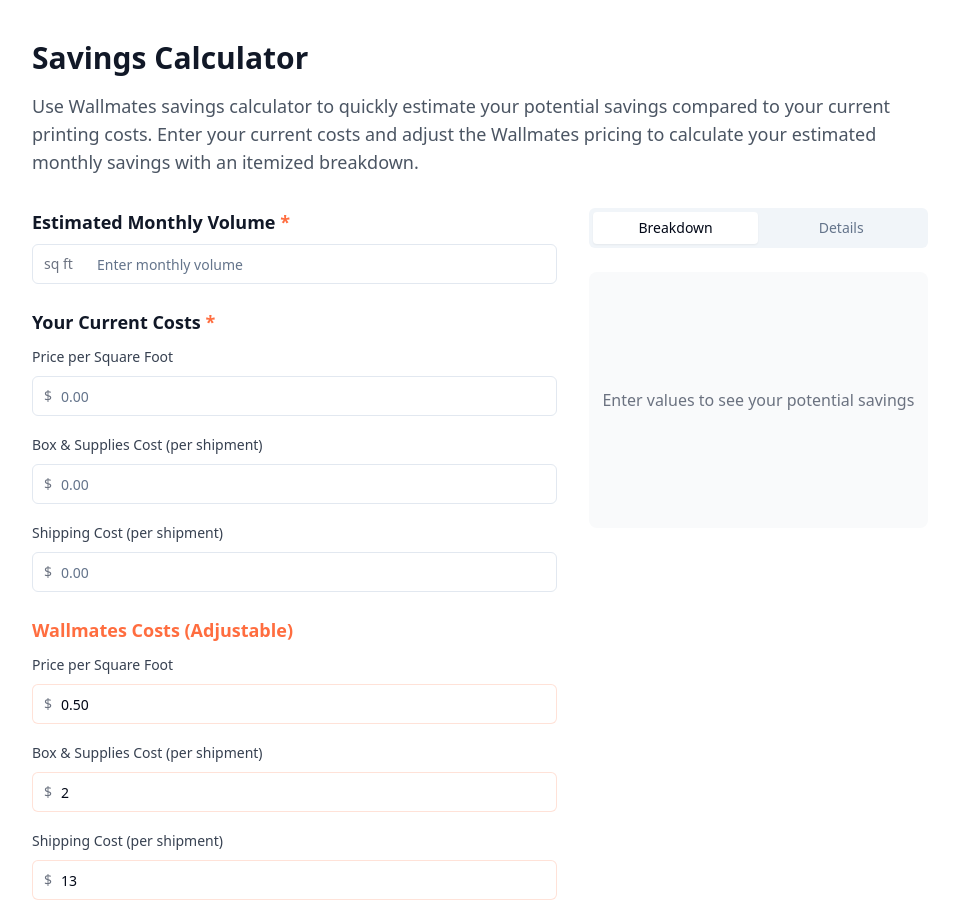
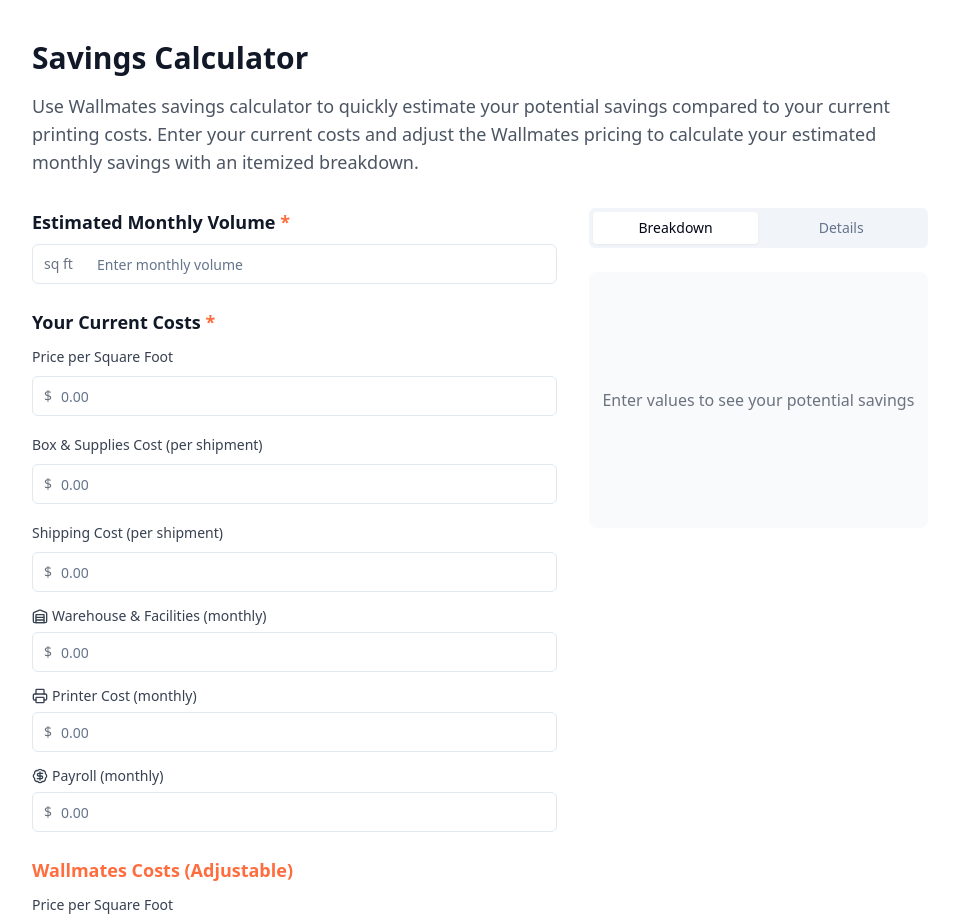
Before and after one commit to AppHeads/wallmate-savings-wizard, a React (Vite) app: page / in a window 1280 px wide. Shown: the top 922 px of the page, without its empty margins (160-1119 px from the left). Built offline with nearby package versions, Linux system fonts and the light colour scheme.

Commit message:
Refactor and add cost fields
Refactor the calculator and add fields for warehouse, facilities, printer cost, and payroll in the current costs section.

```diff
--- a/src/components/SavingsCalculator/components/CurrentCosts.tsx
+++ b/src/components/SavingsCalculator/components/CurrentCosts.tsx
@@ -2,7 +2,7 @@
 import React from 'react';
 import { Input } from "@/components/ui/input";
 import { Label } from "@/components/ui/label";
-import { DollarSign, Package, Truck } from "lucide-react";
+import { DollarSign, Warehouse, Printer, BadgeDollarSign } from "lucide-react";
 
 interface CurrentCostsProps {
   currentPricePerSqFt: string;
@@ -11,6 +11,12 @@ interface CurrentCostsProps {
   setBoxSuppliesCost: (value: string) => void;
   shippingCost: string;
   setShippingCost: (value: string) => void;
+  warehouseCost: string;
+  setWarehouseCost: (value: string) => void;
+  printerCost: string;
+  setPrinterCost: (value: string) => void;
+  payrollCost: string;
+  setPayrollCost: (value: string) => void;
 }
 
 const CurrentCosts: React.FC<CurrentCostsProps> = ({
@@ -20,6 +26,12 @@ const CurrentCosts: React.FC<CurrentCostsProps> = ({
   setBoxSuppliesCost,
   shippingCost,
   setShippingCost,
+  warehouseCost,
+  setWarehouseCost,
+  printerCost,
+  setPrinterCost,
+  payrollCost,
+  setPayrollCost,
 }) => {
   return (
     <div className="w-full">
@@ -88,6 +100,70 @@ const CurrentCosts: React.FC<CurrentCostsProps> = ({
             </div>
           </div>
         </div>
+
+        {/* New fields */}
+        <div className="space-y-2">
+          <Label className="text-gray-700 flex items-center gap-1">
+            <Warehouse className="h-4 w-4" /> Warehouse & Facilities (monthly)
+          </Label>
+          <div className="flex items-center">
+            <div className="relative w-full">
+              <div className="absolute inset-y-0 left-0 pl-3 flex items-center pointer-events-none">
+                <span className="text-gray-500 sm:text-sm">$</span>
+              </div>
+              <Input
+                type="number"
+                step="0.01"
+                placeholder="0.00"
+                value={warehouseCost}
+                onChange={(e) => setWarehouseCost(e.target.value)}
+                className="pl-7 transition-all duration-200 focus:ring-2 focus:ring-[#FF6D3F]"
+              />
+            </div>
+          </div>
+        </div>
+
+        <div className="space-y-2">
+          <Label className="text-gray-700 flex items-center gap-1">
+            <Printer className="h-4 w-4" /> Printer Cost (monthly)
+          </Label>
+          <div className="flex items-center">
+            <div className="relative w-full">
+              <div className="absolute inset-y-0 left-0 pl-3 flex items-center pointer-events-none">
+                <span className="text-gray-500 sm:text-sm">$</span>
+              </div>
+              <Input
+                type="number"
+                step="0.01"
+                placeholder="0.00"
+                value={printerCost}
+                onChange={(e) => setPrinterCost(e.target.value)}
+                className="pl-7 transition-all duration-200 focus:ring-2 focus:ring-[#FF6D3F]"
+              />
+            </div>
+          </div>
+        </div>
+
+        <div className="space-y-2">
+          <Label className="text-gray-700 flex items-center gap-1">
+            <BadgeDollarSign className="h-4 w-4" /> Payroll (monthly)
+          </Label>
+          <div className="flex items-center">
+            <div className="relative w-full">
+              <div className="absolute inset-y-0 left-0 pl-3 flex items-center pointer-events-none">
+                <span className="text-gray-500 sm:text-sm">$</span>
+              </div>
+              <Input
+                type="number"
+                step="0.01"
+                placeholder="0.00"
+                value={payrollCost}
+                onChange={(e) => setPayrollCost(e.target.value)}
+                className="pl-7 transition-all duration-200 focus:ring-2 focus:ring-[#FF6D3F]"
+              />
+            </div>
+          </div>
+        </div>
       </div>
     </div>
   );
--- a/src/components/SavingsCalculator/components/SavingsResults.tsx
+++ b/src/components/SavingsCalculator/components/SavingsResults.tsx
@@ -62,6 +62,13 @@ const SavingsResults: React.FC<SavingsResultsProps> = ({
           <span className="text-sm font-medium">Annual Savings</span>
           <span className="font-bold text-[#FF6D3F]">{formatCurrency(savings * 12)}</span>
         </div>
+
+        <div className="flex justify-between items-center pt-2 mt-2 border-t border-gray-200">
+          <span className="text-sm font-medium">Savings Rate</span>
+          <span className="font-bold text-[#FF6D3F]">
+            {currentTotalCost > 0 ? Math.round((savings / currentTotalCost) * 100) : 0}%
+          </span>
+        </div>
       </div>
 
       <div className="text-center text-sm text-gray-500 mt-4">
--- a/src/components/SavingsCalculator/index.tsx
+++ b/src/components/SavingsCalculator/index.tsx
@@ -1,3 +1,4 @@
+
 import React, { useState, useEffect } from 'react';
 import { Card } from "@/components/ui/card";
 import { Tabs, TabsContent, TabsList, TabsTrigger } from "@/components/ui/tabs";
@@ -14,6 +15,11 @@ const SavingsCalculator = () => {
   const [boxSuppliesCost, setBoxSuppliesCost] = useState<string>('');
   const [shippingCost, setShippingCost] = useState<string>('');
 
+  // New cost fields
+  const [warehouseCost, setWarehouseCost] = useState<string>('');
+  const [printerCost, setPrinterCost] = useState<string>('');
+  const [payrollCost, setPayrollCost] = useState<string>('');
+
   // Wallmates costs (editable for negotiation)
   const [wallmatesPricePerSqFt, setWallmatesPricePerSqFt] = useState<string>('0.50');
   const [wallmatesBoxCost, setWallmatesBoxCost] = useState<string>('2');
@@ -23,6 +29,7 @@ const SavingsCalculator = () => {
   const [currentTotalCost, setCurrentTotalCost] = useState<number>(0);
   const [wallmatesTotalCost, setWallmatesTotalCost] = useState<number>(0);
   const [savings, setSavings] = useState<number>(0);
+  const [currentBreakdown, setCurrentBreakdown] = useState<any>({});
   const [showResults, setShowResults] = useState(false);
 
   useEffect(() => {
@@ -36,16 +43,21 @@ const SavingsCalculator = () => {
         shippingCost,
         wallmatesPricePerSqFt,
         wallmatesBoxCost,
-        wallmatesShipping
+        wallmatesShipping,
+        warehouseCost,
+        printerCost,
+        payrollCost
       );
 
       setCurrentTotalCost(results.currentTotalCost);
       setWallmatesTotalCost(results.wallmatesTotalCost);
       setSavings(results.savings);
+      setCurrentBreakdown(results.currentBreakdown);
       setShowResults(true);
     }
   }, [currentPricePerSqFt, monthlySqFt, boxSuppliesCost, shippingCost,
-      wallmatesPricePerSqFt, wallmatesBoxCost, wallmatesShipping]);
+      wallmatesPricePerSqFt, wallmatesBoxCost, wallmatesShipping,
+      warehouseCost, printerCost, payrollCost]);
 
   return (
     <div className="w-full max-w-4xl mx-auto bg-white">
@@ -74,6 +86,12 @@ const SavingsCalculator = () => {
             setBoxSuppliesCost={setBoxSuppliesCost}
             shippingCost={shippingCost}
             setShippingCost={setShippingCost}
+            warehouseCost={warehouseCost}
+            setWarehouseCost={setWarehouseCost}
+            printerCost={printerCost}
+            setPrinterCost={setPrinterCost}
+            payrollCost={payrollCost}
+            setPayrollCost={setPayrollCost}
           />
 
           <WallmatesCosts
@@ -106,19 +124,53 @@ const SavingsCalculator = () => {
                 <h3 className="font-medium text-gray-900">Cost Breakdown Details</h3>
                 {showResults && (
                   <div className="space-y-2 text-sm">
+                    <p className="font-medium text-gray-900 mb-2">Your Current Costs:</p>
                     <p className="flex justify-between">
-                      <span>Current Monthly Cost:</span>
-                      <span className="font-medium">{formatCurrency(currentTotalCost)}</span>
+                      <span>Printing:</span>
+                      <span className="font-medium">{formatCurrency(currentBreakdown.printing || 0)}</span>
                     </p>
+                    <p className="flex justify-between">
+                      <span>Box & Supplies:</span>
+                      <span className="font-medium">{formatCurrency(currentBreakdown.boxes || 0)}</span>
+                    </p>
+                    <p className="flex justify-between">
+                      <span>Shipping:</span>
+                      <span className="font-medium">{formatCurrency(currentBreakdown.shipping || 0)}</span>
+                    </p>
+                    {currentBreakdown.warehouse > 0 && (
+                      <p className="flex justify-between">
+                        <span>Warehouse & Facilities:</span>
+                        <span className="font-medium">{formatCurrency(currentBreakdown.warehouse || 0)}</span>
+                      </p>
+                    )}
+                    {currentBreakdown.printer > 0 && (
+                      <p className="flex justify-between">
+                        <span>Printer Cost:</span>
+                        <span className="font-medium">{formatCurrency(currentBreakdown.printer || 0)}</span>
+                      </p>
+                    )}
+                    {currentBreakdown.payroll > 0 && (
+                      <p className="flex justify-between">
+                        <span>Payroll:</span>
+                        <span className="font-medium">{formatCurrency(currentBreakdown.payroll || 0)}</span>
+                      </p>
+                    )}
+                    <p className="flex justify-between font-semibold pt-2 mt-2 border-t">
+                      <span>Current Monthly Total:</span>
+                      <span>{formatCurrency(currentTotalCost)}</span>
+                    </p>
+
+                    <p className="font-medium text-gray-900 mb-2 mt-4">Wallmates Costs:</p>
                     <p className="flex justify-between">
                       <span>Wallmates Monthly Cost:</span>
                       <span className="font-medium text-[#FF6D3F]">{formatCurrency(wallmatesTotalCost)}</span>
                     </p>
-                    <p className="flex justify-between border-t pt-2 mt-2">
+
+                    <p className="flex justify-between border-t pt-2 mt-4">
                       <span>Monthly Savings:</span>
                       <span className="font-bold text-[#FF6D3F]">{formatCurrency(savings)}</span>
                     </p>
-                    <p className="flex justify-between border-t pt-2 mt-2">
+                    <p className="flex justify-between">
                       <span>Annual Savings:</span>
                       <span className="font-bold text-[#FF6D3F]">{formatCurrency(savings * 12)}</span>
                     </p>
--- a/src/components/SavingsCalculator/utils/calculations.ts
+++ b/src/components/SavingsCalculator/utils/calculations.ts
@@ -9,7 +9,10 @@ export const calculateSavings = (
   shippingCost: string,
   wallmatesPricePerSqFt: string,
   wallmatesBoxCost: string,
-  wallmatesShipping: string
+  wallmatesShipping: string,
+  warehouseCost: string = '0',
+  printerCost: string = '0',
+  payrollCost: string = '0'
 ) => {
   // Parse all input values
   const currentPriceParsed = parseFloat(currentPricePerSqFt);
@@ -21,6 +24,11 @@ export const calculateSavings = (
   const wallmatesBoxParsed = parseFloat(wallmatesBoxCost);
   const wallmatesShippingParsed = parseFloat(wallmatesShipping);
 
+  // Parse new cost fields
+  const warehouseCostParsed = parseFloat(warehouseCost || '0');
+  const printerCostParsed = parseFloat(printerCost || '0');
+  const payrollCostParsed = parseFloat(payrollCost || '0');
+
   // Estimate number of shipments per month (assume average 50 sq ft per order)
   const estimatedShipmentsPerMonth = Math.ceil(monthlySqFtParsed / 50);
 
@@ -28,7 +36,8 @@ export const calculateSavings = (
   const currentMonthlyPrinting = currentPriceParsed * monthlySqFtParsed;
   const currentMonthlyBoxes = boxCostParsed * estimatedShipmentsPerMonth;
   const currentMonthlyShipping = shippingCostParsed * estimatedShipmentsPerMonth;
-  const currentTotal = currentMonthlyPrinting + currentMonthlyBoxes + currentMonthlyShipping;
+  const currentMonthlyOverhead = warehouseCostParsed + printerCostParsed + payrollCostParsed;
+  const currentTotal = currentMonthlyPrinting + currentMonthlyBoxes + currentMonthlyShipping + currentMonthlyOverhead;
 
   // Calculate Wallmates costs
   const wallmatesMonthlyPrinting = wallmatesPriceParsed * monthlySqFtParsed;
@@ -42,7 +51,15 @@ export const calculateSavings = (
   return {
     currentTotalCost: currentTotal,
     wallmatesTotalCost: wallmatesTotal,
-    savings: monthlySavings
+    savings: monthlySavings,
+    currentBreakdown: {
+      printing: currentMonthlyPrinting,
+      boxes: currentMonthlyBoxes,
+      shipping: currentMonthlyShipping,
+      warehouse: warehouseCostParsed,
+      printer: printerCostParsed,
+      payroll: payrollCostParsed
+    }
   };
 };
 
```
